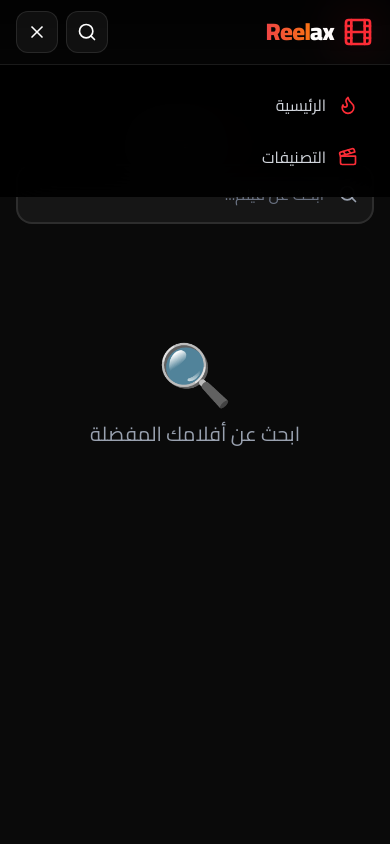
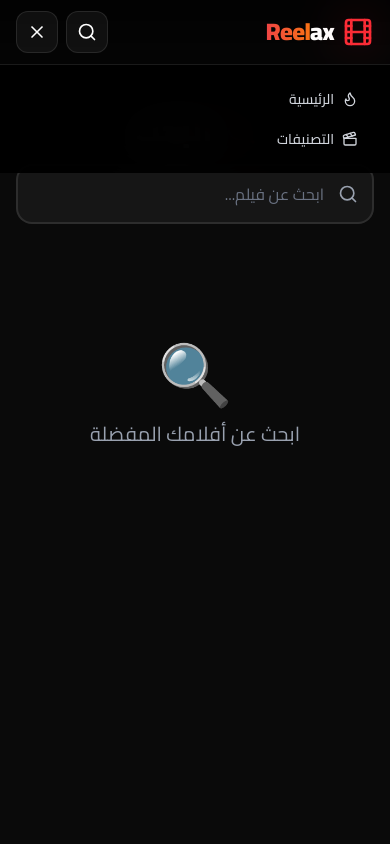
Before and after one commit to eslamelngar-dev/Reelax-Movies-Platform, a Next.js app: page /search in a window 390 px wide. Both pictures are taken after a click on the button 37 px from the left and 32 px from the top of the page. Shown: the top 844 px of the page. Built offline with nearby package versions, Linux system fonts and the light colour scheme.

Commit message:
feat: highlight active navigation links in navbar

```diff
--- a/components/Navbar.tsx
+++ b/components/Navbar.tsx
@@ -5,6 +5,7 @@ import Link from "next/link";
 import { useRouter } from "next/navigation";
 import { motion, AnimatePresence } from "framer-motion";
 import { Search, Menu, X, Film, Flame, Clapperboard } from "lucide-react";
+import { usePathname } from "next/navigation";
 
 const navLinks = [
   { href: "/", label: "الرئيسية", icon: Flame },
@@ -17,6 +18,7 @@ export default function Navbar() {
   const [searchOpen, setSearchOpen] = useState(false);
   const [searchQuery, setSearchQuery] = useState("");
   const router = useRouter();
+  const pathname = usePathname();
 
   useEffect(() => {
     const handleScroll = () => setScrolled(window.scrollY > 50);
@@ -58,16 +60,25 @@ export default function Navbar() {
             </Link>
 
             <div className="hidden md:flex items-center gap-1">
-              {navLinks.map((link) => (
+              {navLinks.map((link) => {
+                const isActive = pathname === link.href;
+                return (
                   <Link
                     key={link.href}
                     href={link.href}
-                  className="flex items-center gap-2 px-4 py-2 rounded-xl text-gray-300 hover:text-white hover:bg-white/10 transition-all duration-300 text-sm font-medium"
+                    className={`flex items-center gap-2 px-4 py-2 rounded-xl transition-all duration-300 text-sm font-medium ${
+                      isActive
+                        ? "text-red-500 bg-red-500/10 shadow-[0_0_15px_rgba(239,68,68,0.2)]"
+                        : "text-gray-300 hover:text-white hover:bg-white/10"
+                    }`}
                   >
-                  <link.icon className="w-4 h-4" />
+                    <link.icon
+                      className={`w-4 h-4 ${isActive ? "text-red-500" : ""}`}
+                    />
                     {link.label}
                   </Link>
-              ))}
+                );
+              })}
             </div>
 
             <div className="flex items-center gap-2">
@@ -103,17 +114,25 @@ export default function Navbar() {
               className="md:hidden bg-black/95 backdrop-blur-xl border-t border-white/10"
             >
               <div className="px-4 py-4 space-y-1">
-                {navLinks.map((link) => (
+                {navLinks.map((link) => {
+                  const isActive = pathname === link.href;
+                  return (
                     <Link
                       key={link.href}
                       href={link.href}
-                    onClick={() => setMenuOpen(false)}
-                    className="flex items-center gap-3 px-4 py-3 rounded-xl text-gray-300 hover:text-white hover:bg-white/10 transition-all"
+                      className={`flex items-center gap-2 px-4 py-2 rounded-xl transition-all duration-300 text-sm font-medium ${
+                        isActive
+                          ? "text-red-500 bg-red-500/10 shadow-[0_0_15px_rgba(239,68,68,0.2)]"
+                          : "text-gray-300 hover:text-white hover:bg-white/10"
+                      }`}
                     >
-                    <link.icon className="w-5 h-5 text-red-500" />
+                      <link.icon
+                        className={`w-4 h-4 ${isActive ? "text-red-500" : ""}`}
+                      />
                       {link.label}
                     </Link>
-                ))}
+                  );
+                })}
               </div>
             </motion.div>
           )}
```
Lines whose indentation alone changed are shown as unchanged.
